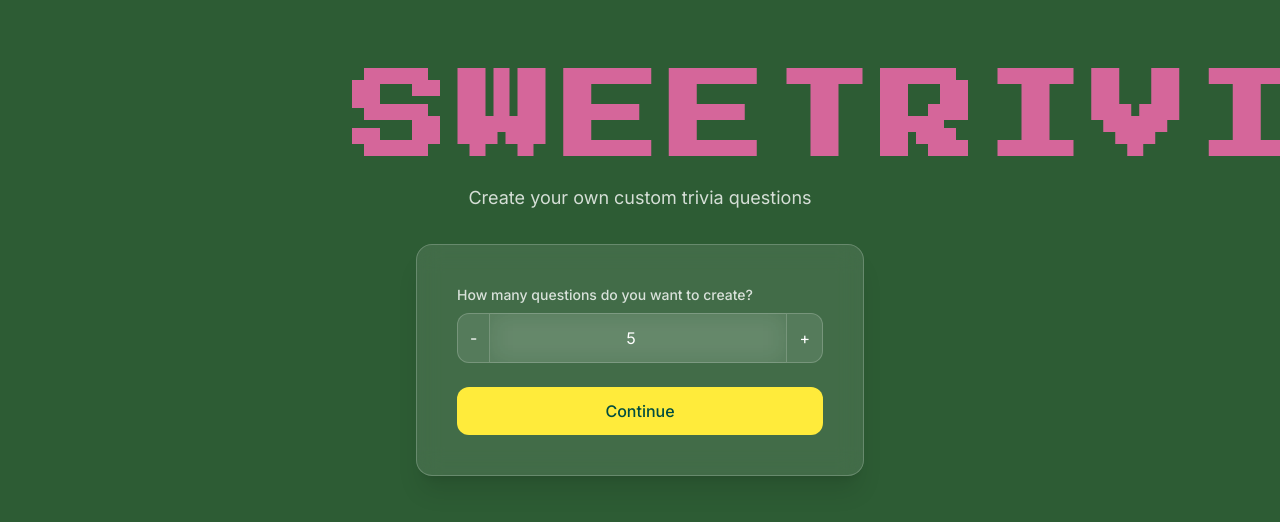
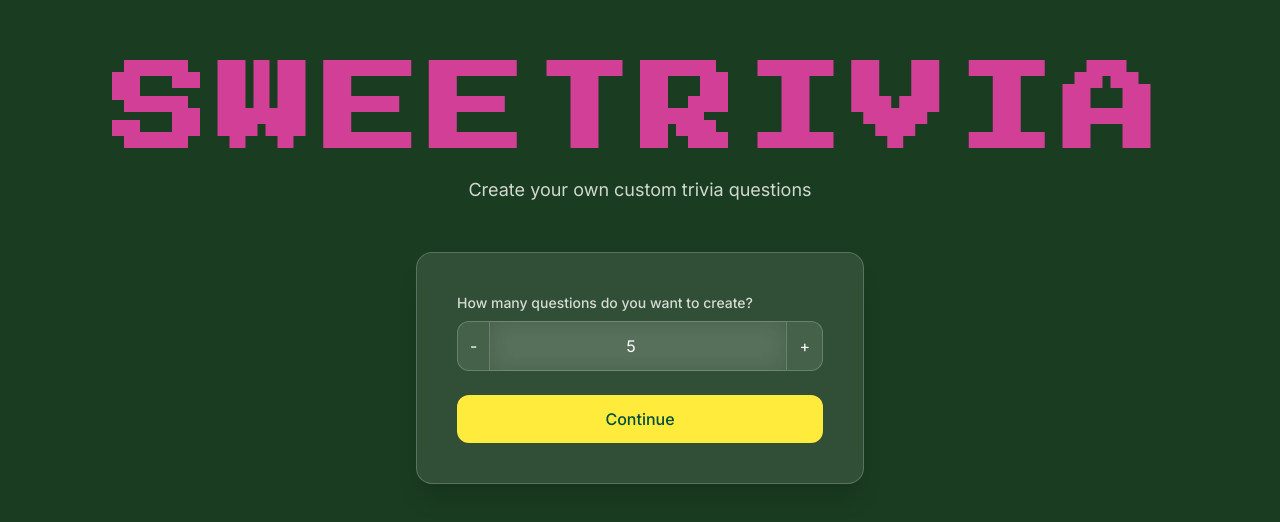
Before and after one commit to VickyZhr/sweetrivia-questor, a React (Vite) app: page / in a window 1280 px wide. Shown: the part 126-648 px from the top of the page. Built offline with nearby package versions, Linux system fonts and the light colour scheme.

Commit message:
Update styles and positioning
- Adjusted green color to be darker.
- Adjusted pink color to be brighter.
- Modified the positioning of the SweeTrivia text.

```diff
--- a/src/pages/Index.tsx
+++ b/src/pages/Index.tsx
@@ -39,13 +39,15 @@ const Index = () => {
 
   return (
     <div className="min-h-screen flex flex-col items-center justify-center p-6">
-      <div className="animate-in fade-in w-full max-w-xl mx-auto text-center mb-8">
+      <div className="animate-in fade-in w-full max-w-xl mx-auto text-center mb-12">
+        <div className="flex justify-center">
           <h1
             className={`font-pixel text-7xl md:text-8xl font-bold text-trivia-pink mb-4 tracking-wide uppercase ${isAnimationComplete ? 'animate-pulse-slow' : ''}`}
             style={{ letterSpacing: '0.1em' }}
           >
             SweeTrivia
           </h1>
+        </div>
         <p className="text-white/80 text-lg animate-in slide-in-up delay-200">
           Create your own custom trivia questions
         </p>
--- a/tailwind.config.ts
+++ b/tailwind.config.ts
@@ -30,7 +30,7 @@ export default {
 				ring: 'hsl(var(--ring))',
 				background: 'hsl(var(--background))',
 				foreground: 'hsl(var(--foreground))',
-				'forest-green': '#2D5C34', // Added the forest green from the image
+				'forest-green': '#1A3C20', // Darker forest green
 				primary: {
 					DEFAULT: 'hsl(var(--primary))',
 					foreground: 'hsl(var(--primary-foreground))'
@@ -60,7 +60,7 @@ export default {
 					foreground: 'hsl(var(--card-foreground))'
 				},
 				trivia: {
-					pink: '#FF69B4', // Updated to a brighter pink for the title
+					pink: '#FF41B4', // Brighter pink for the title
 					darkGreen: '#004D40',
 					green: '#3A7B54',
 					yellow: '#FFEB3B',
```
Lines whose indentation alone changed are shown as unchanged.
